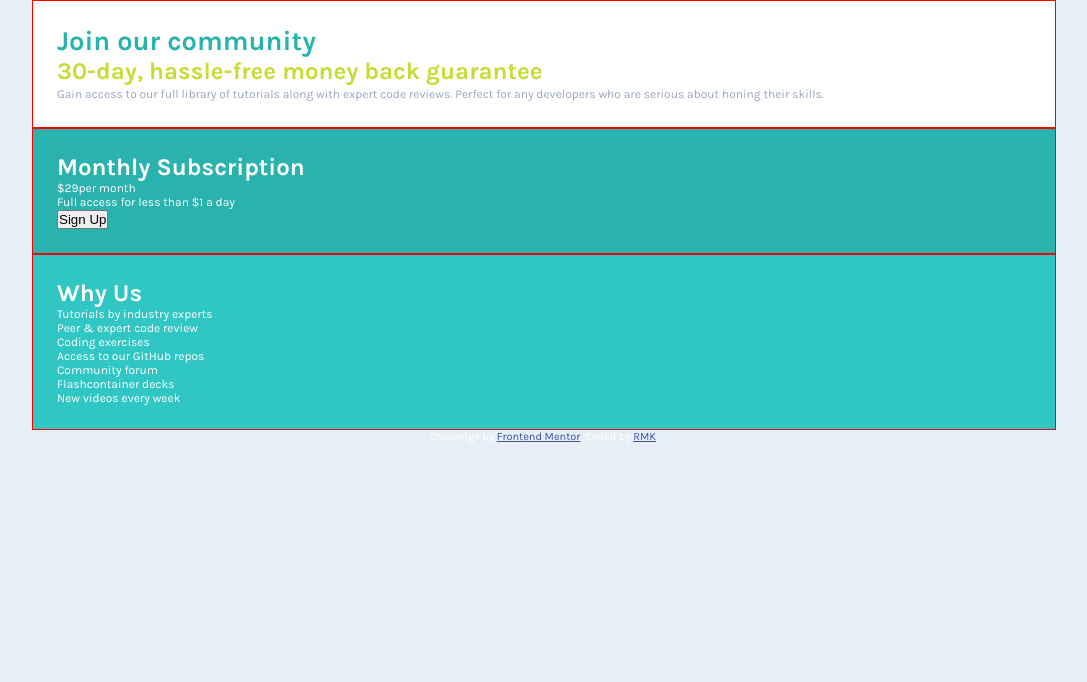
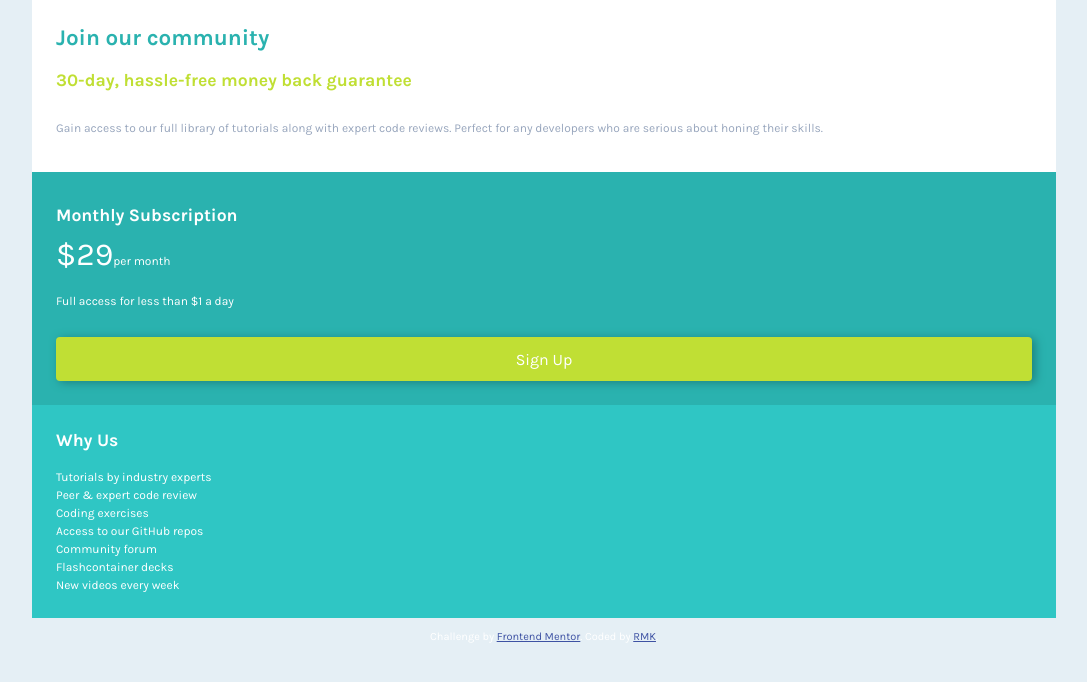
Before and after one commit to RMK-creative/fem-single-price-grid, a plain HTML site: page index.html in a window 1280 px wide. Shown: the whole page, without its empty margins (96-1183 px from the left). Drawn offline with Linux system fonts and the light colour scheme.

Commit message:
Adjustments to text sizing, and spacing for each section applied
Button styling also applied, including shadow.

```diff
--- a/css/styles.css
+++ b/css/styles.css
@@ -23,7 +23,6 @@ section {
 
 .container {
     width: 80%;
-    border: solid 1px red;
 }
 
 .join,
@@ -33,14 +32,16 @@ section {
 }
 
 h1 {
-    font-size: 1.7rem;
+    font-size: 1.4rem;
 }
 h2 {
-    font-size: 1.5rem;
+    font-size: 1.1rem;
+    line-height: 1.3em;
 }
 
 p {
     font-size: 0.75rem;
+    line-height: 2em;
 }
 
 /* Join Our Community */
@@ -51,11 +52,12 @@ h1 {
 
 .join h2 {
     color: hsl(71, 73%, 54%);
+    padding: 1.1rem 0;
 }
 
 .join p {
     color: hsl(218, 22%, 67%);
-    line-height: 1.5em;
+    line-height: 1.9em;
 }
 
 .join {
@@ -70,6 +72,24 @@ h1 {
 
 .subscription h2, p {
     color: #fff;
+    padding: 0.5rem 0;
+}
+
+.subscription span {
+    font-size: 2rem;
+}
+
+.btn {
+    display: block;
+    text-align: center;
+    text-decoration: none;
+    color: #fff;
+    width: 100%;
+    border-radius: 4px;
+    background-color: hsl(71, 73%, 54%);
+    padding: 0.8em 0;
+    margin-top: 1rem;
+    box-shadow: 0.2rem 0.1rem 10px hsl(178, 62%, 31%);
 }
 
 /* Why Us */
@@ -81,9 +101,11 @@ h1 {
     color: #fff;
 }
 
-li {
+ul {
     list-style: none;
     font-size: 0.75rem;
+    line-height: 1.5em;
+    margin-top: 1rem;
 }
 
 
--- a/index.html
+++ b/index.html
@@ -27,7 +27,7 @@
             <h2>Monthly Subscription</h2>
             <p><span>&dollar;29</span>per month</p>
             <p>Full access for less than &dollar;1 a day</p>
-            <button>Sign Up</button>
+            <a href="#" class="btn">Sign Up</a>
           </div>
         </div>
 
```
